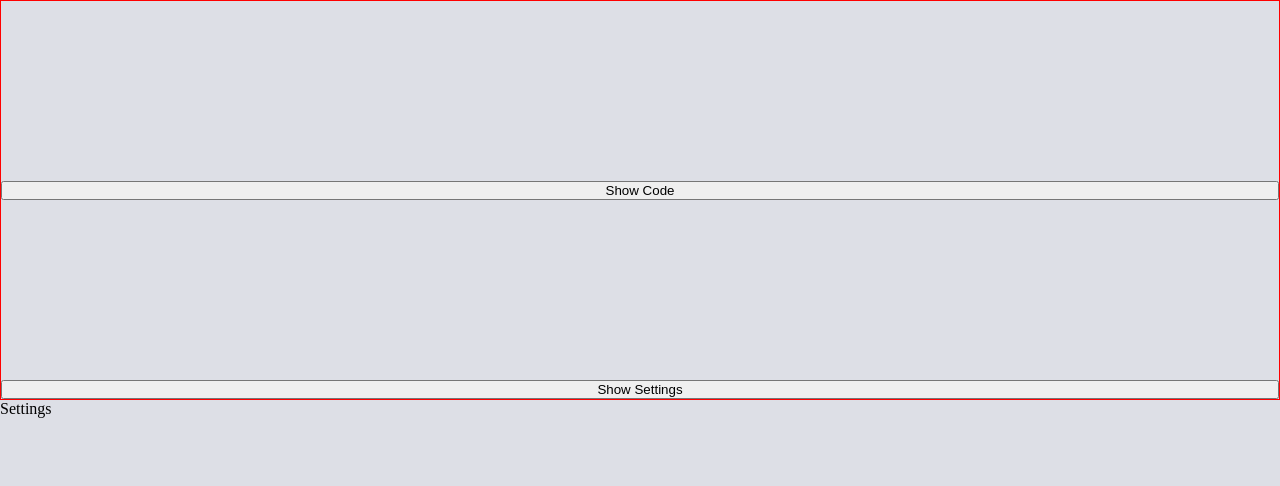
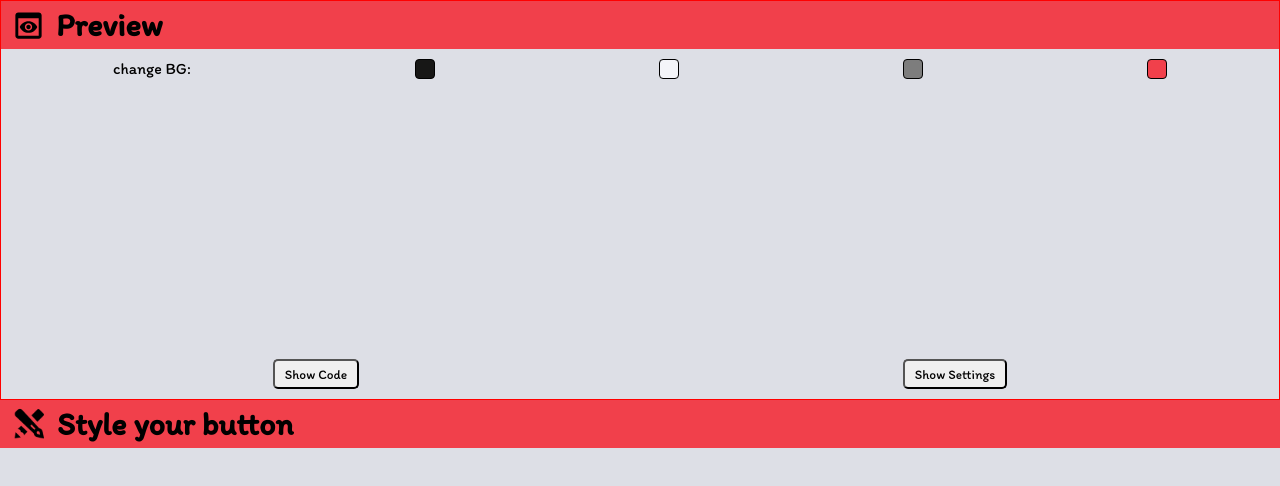
Before and after one commit to Eliswer/Button-generator, a React (Create React App) app in the folder button-generator/: page / in a window 1280 px wide. Shown: the top 486 px of the page. Built offline with nearby package versions, Linux system fonts and the light colour scheme.

Commit message:
++ styling

```diff
--- a/button-generator/src/App.js
+++ b/button-generator/src/App.js
@@ -2,7 +2,6 @@ import { useState } from "react";
 
 import "./styles/app.css";
 
-import Header from "./components/Header";
 import Settings from "./components/Settings";
 import ButtonPreview from "./components/ButtonPreview";
 import CodeToCopy from "./components/CodeToCopy";
@@ -33,8 +32,10 @@ function App() {
     <div className="app">
       <div className="btn-prev">
         <ButtonPreview />
-        <button onClick={showCode}>Show Code</button>
-        <button onClick={showSettings}>Show Settings</button>
+        <div className="btns-wrapper">
+          <button onClick={showCode}>Show Code</button>
+          <button onClick={showSettings}>Show Settings</button>
+        </div>
       </div>
       <div className="bottom-wrapper">
         {bottomComponent.showCode ? <CodeToCopy /> : ""}
--- a/button-generator/src/components/ButtonPreview.jsx
+++ b/button-generator/src/components/ButtonPreview.jsx
@@ -1,9 +1,34 @@
+import classes from "../styles/button-preview.module.css";
+
 import Header from "./Header";
 
 import preview from "../icons/Preview.svg";
 
 function ButtonPreview() {
-  return <div></div>;
+  return (
+    <div>
+      <Header icon={preview} title={"Preview"} />
+      <div className={classes["bg-change-wrapper"]}>
+        <p className={classes.paragraph}>change BG:</p>
+        <div
+          className={classes["bg-change-block"]}
+          style={{ backgroundColor: "#171716" }}
+        ></div>
+        <div
+          className={classes["bg-change-block"]}
+          style={{ backgroundColor: "#f4f5f9" }}
+        ></div>
+        <div
+          className={classes["bg-change-block"]}
+          style={{ backgroundColor: "#7d7d7d" }}
+        ></div>
+        <div
+          className={classes["bg-change-block"]}
+          style={{ backgroundColor: "#f1404b" }}
+        ></div>
+      </div>
+    </div>
+  );
 }
 
 export default ButtonPreview;
--- a/button-generator/src/components/CodeToCopy.jsx
+++ b/button-generator/src/components/CodeToCopy.jsx
@@ -3,7 +3,11 @@ import Header from "./Header";
 import sourceCode from "../icons/Source-code.svg";
 
 function CodeToCopy() {
-  return <div>Code to copy</div>;
+  return (
+    <div>
+      <Header icon={sourceCode} title={"Code to copy"} />
+    </div>
+  );
 }
 
 export default CodeToCopy;
--- a/button-generator/src/components/Header.jsx
+++ b/button-generator/src/components/Header.jsx
@@ -1,8 +1,10 @@
-function Header(icon, title) {
+import classes from "../styles/header.module.css";
+
+function Header({ icon, title }) {
   return (
-    <div className="header">
-      <img src={icon} alt="icon"></img>
-      <h1>{title}</h1>
+    <div className={classes.header}>
+      <img className={classes.icon} src={icon} alt="icon"></img>
+      <h1 className={classes.title}>{title}</h1>
     </div>
   );
 }
--- a/button-generator/src/components/Settings.jsx
+++ b/button-generator/src/components/Settings.jsx
@@ -3,7 +3,11 @@ import Header from "./Header";
 import drawing from "../icons/Drawing.svg";
 
 function Settings() {
-  return <div>Settings</div>;
+  return (
+    <div>
+      <Header icon={drawing} title={"Style your button"} />
+    </div>
+  );
 }
 
 export default Settings;
--- a/button-generator/src/styles/app.css
+++ b/button-generator/src/styles/app.css
@@ -1,3 +1,5 @@
+@import url("https://fonts.googleapis.com/css2?family=Itim&display=swap");
+
 :root {
   --orange: #f1404b;
   --bg-white: #f4f5f9;
@@ -8,6 +10,7 @@
   box-sizing: border-box;
   margin: 0;
   padding: 0;
+  font-family: "Itim", sans-serif;
 }
 
 html {
@@ -29,3 +32,14 @@ html {
   height: 50%;
   border: 1px solid red;
 }
+
+.btns-wrapper {
+  display: flex;
+  justify-content: space-around;
+}
+
+.btns-wrapper button {
+  padding: 5px 10px;
+  margin-bottom: 10px;
+  border-radius: 5px;
+}
--- a/button-generator/src/styles/button-preview.module.css
+++ b/button-generator/src/styles/button-preview.module.css
@@ -0,0 +1,17 @@
+.bg-change-wrapper {
+  margin-top: 10px;
+  display: flex;
+  justify-content: space-around;
+  flex-direction: row;
+}
+
+.bg-change-block {
+  height: 20px;
+  width: 20px;
+  border: 1px solid black;
+  border-radius: 4px;
+}
+
+.paragraph {
+  display: inline;
+}
--- a/button-generator/src/styles/header.module.css
+++ b/button-generator/src/styles/header.module.css
@@ -0,0 +1,15 @@
+.header {
+  height: 6vh;
+  background-color: var(--orange);
+  display: flex;
+  align-items: center;
+  justify-content: flex-start;
+}
+
+.title {
+  display: inline;
+}
+
+.icon {
+  margin: 0 10px;
+}
```
